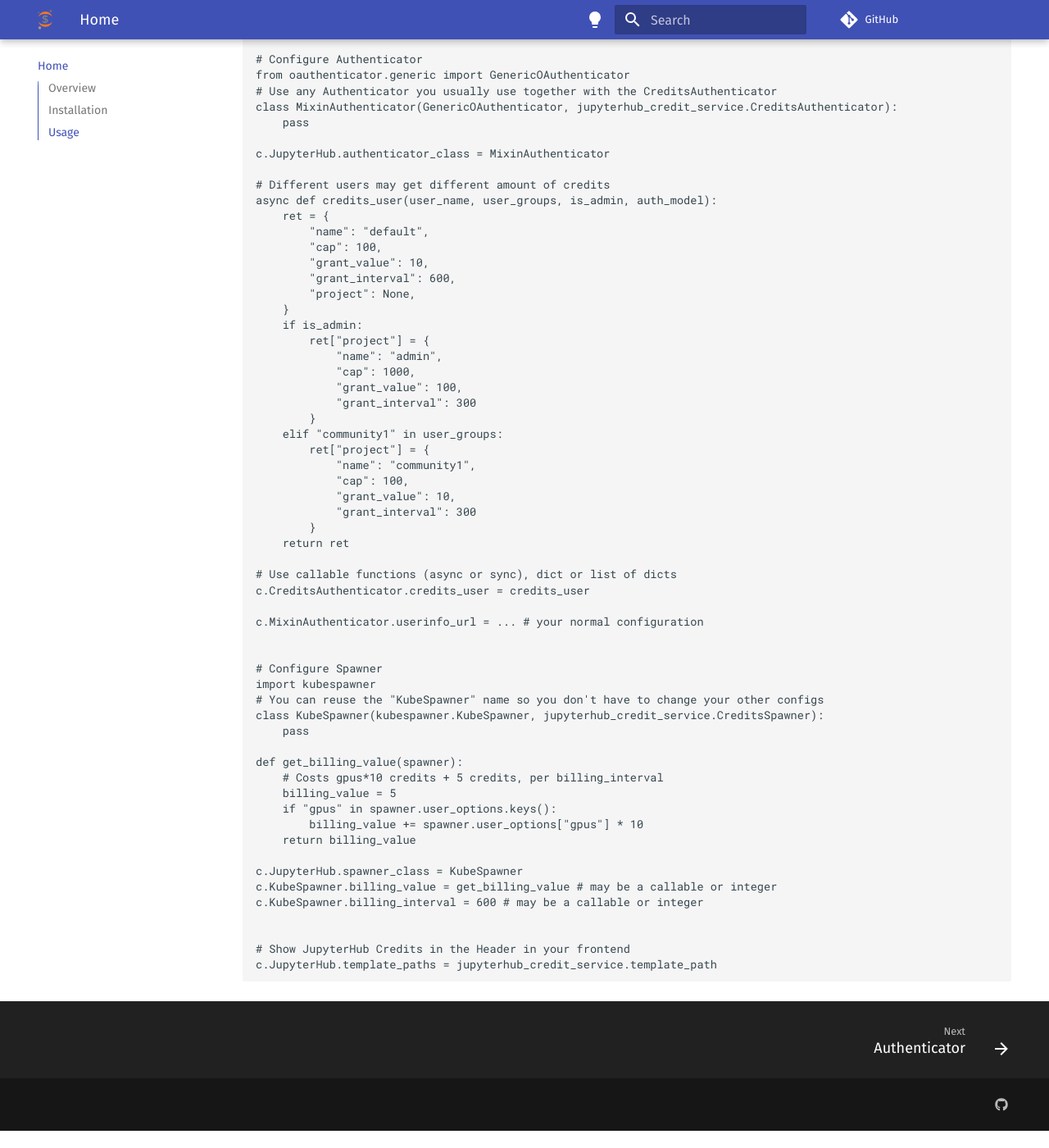
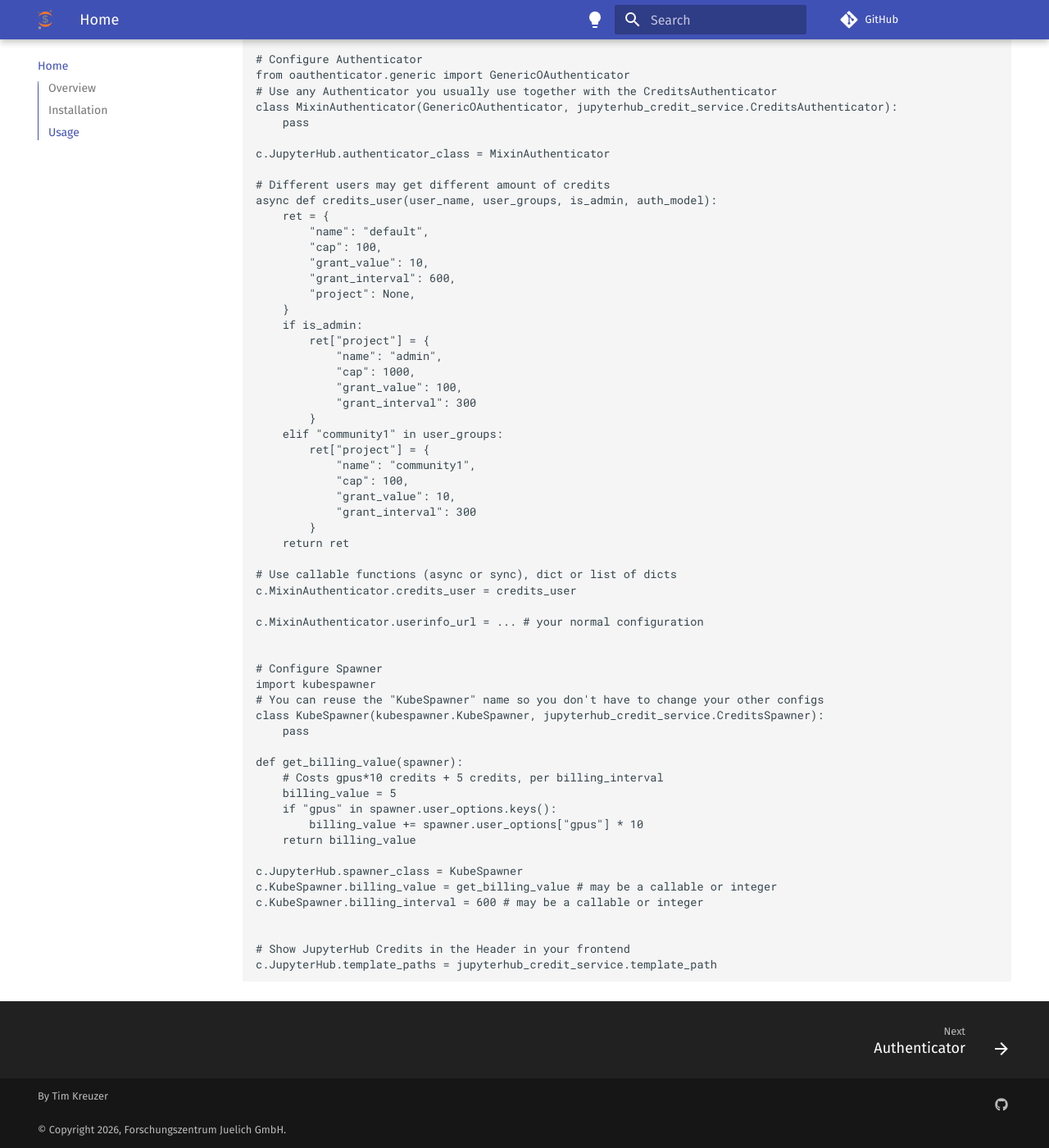
Before and after one commit to jsc-jupyter/jupyterhub-credit-service, an MkDocs documentation site: the page built from docs/index.md, in a window 1280 px wide and 1400 px high, scrolled down 1173 px. Shown: the whole window at 82% size. Built offline with MkDocs 1.6.1 and Material for MkDocs 9.7.7, drawn with Linux system fonts in a browser that asks for light colours; plug-ins that fetch from the network failed and are left out; comment, search, counter and statistics services are not loaded; before the commit the page ends 2552 px from its top, so only the background shows below that.

Commit message:
fix config error in doc, add footer

```diff
--- a/docs/index.md
+++ b/docs/index.md
@@ -70,7 +70,7 @@ async def credits_user(user_name, user_groups, is_admin, auth_model):
     return ret
 
 # Use callable functions (async or sync), dict or list of dicts
-c.CreditsAuthenticator.credits_user = credits_user
+c.MixinAuthenticator.credits_user = credits_user
 
 c.MixinAuthenticator.userinfo_url = ... # your normal configuration
 
--- a/mkdocs.yml
+++ b/mkdocs.yml
@@ -2,6 +2,9 @@ site_name: JupyterHub Credit Service
 site_description: JupyterHub Credit Service Documentation
 site_author: Tim Kreuzer
 site_url: https://jsc-jupyter.github.io/jupyterhub-credit-service/
+copyright: >-
+  By Tim Kreuzer<br><br>
+  &copy; Copyright 2026, Forschungszentrum Juelich GmbH.
 repo_url: https://github.com/jsc-jupyter/jupyterhub-credit-service
 theme:
   name: material
```
